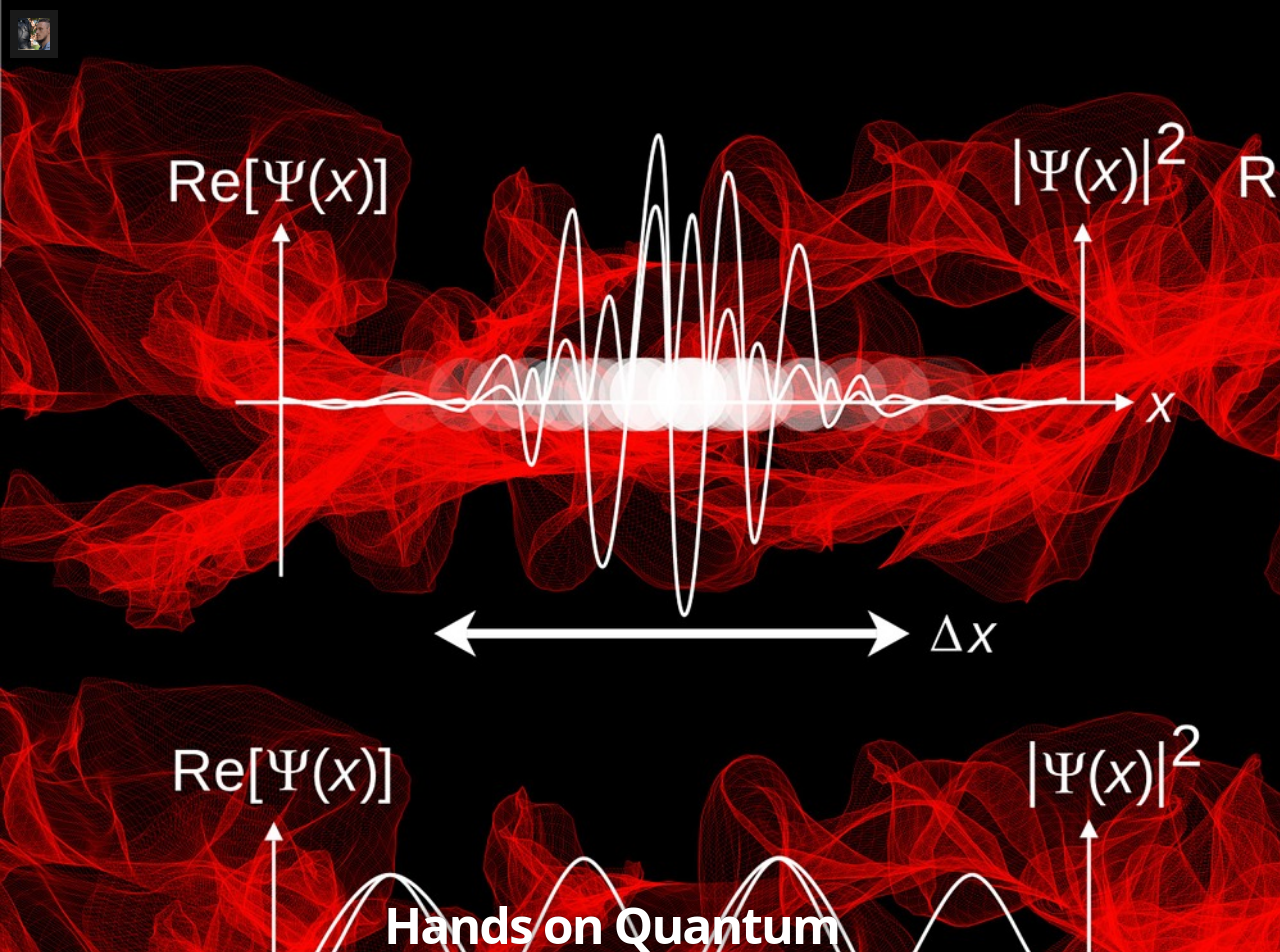
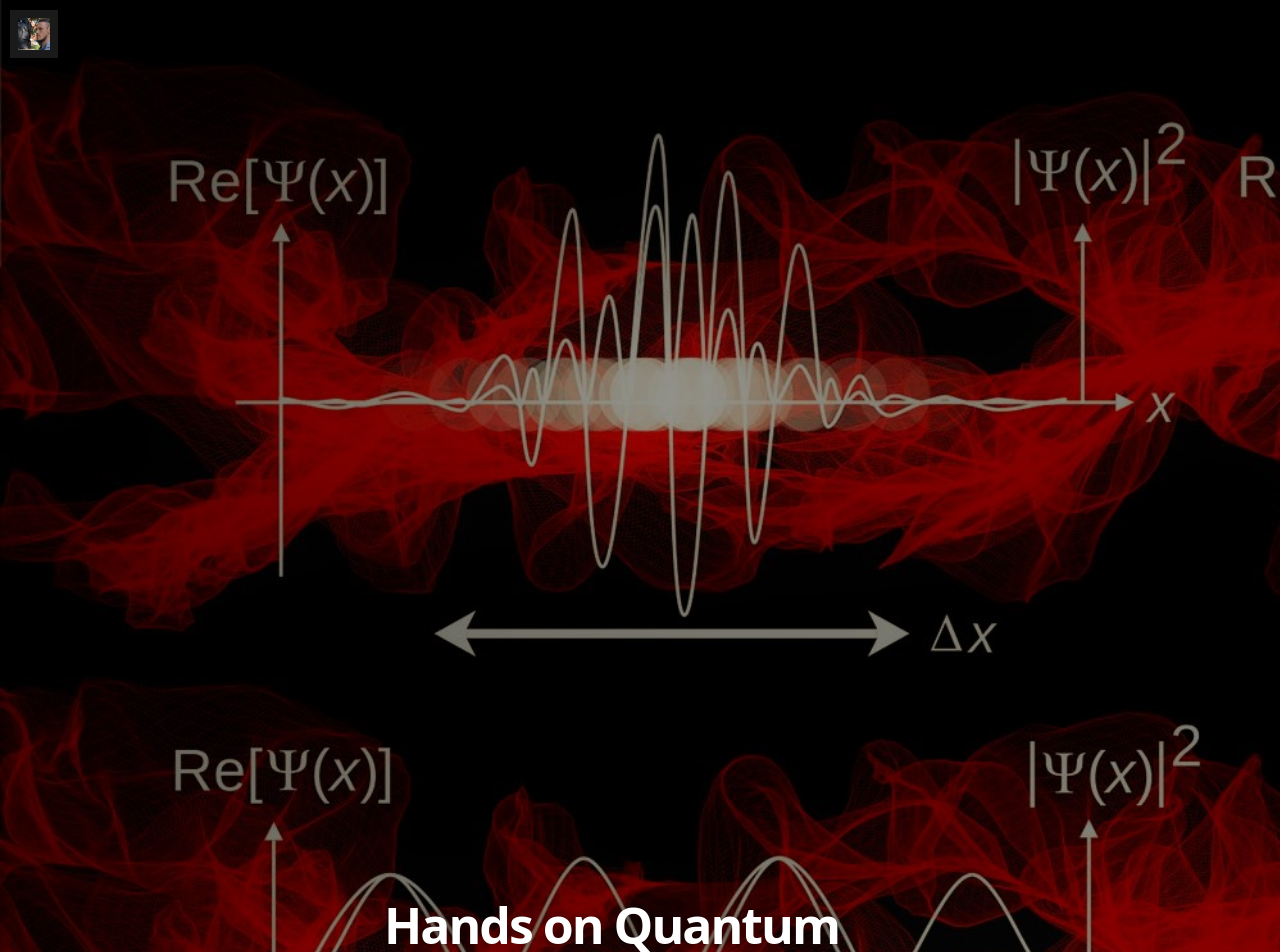
Before and after one commit to ManuNeuro/EmmanuelCalvet, a Jekyll site: the page built from _posts/2022-01-12-quantum-tuto-p1.md, in a window 1280 px wide and 1400 px high. Shown: the top 952 px of the window. Built offline with Jekyll 4.4.1, drawn with Linux system fonts in a browser that asks for light colours; nearby versions of some CDN libraries; some web fonts are replaced; formulas are drawn with MathJax 3; comment, search, counter and statistics services are not loaded.

Commit message:
Few changes to quantum tuto

````diff
--- a/_posts/2022-01-12-quantum-tuto-p1.md
+++ b/_posts/2022-01-12-quantum-tuto-p1.md
@@ -3,36 +3,18 @@
 layout: post
 categories: Finance
 comments: true
-image: /assets/article_images/2022-01-12-quantum-tuto-p1/quantum-cover.jpg
+image: /assets/article_images/2022-01-12-quantum-tuto-p1/quantum-cover-sunscreen.jpg
 ---
 
 # Single-qubit and multi-qubit states, quantum teleportation
 
-
-> Adapted by from Lab 1 of [**Introduction to Quantum Computing and Quantum Hardware**](https://qiskit.org/learn/intro-qc-qh/).
----
-
 In this lab, you will learn how to write `Qiskit` code and investigate single-qubit and multi-qubit states using the `bloch-sphere` and `qpshere` visualization.
 
-
-Before we begin, you will need to install some prerequisites into your environment. Run the cell below to complete these installations. At the end, the cell outputs will be cleared.
-
-
-```python
-from IPython.display import clear_output
-clear_output()
-
-```
-
-
-```python
-# Dependencies
-#!pip install seaborn
-```
+> This tutorial is adapted from Lab 1 of [**Introduction to Quantum Computing and Quantum Hardware**](https://qiskit.org/learn/intro-qc-qh/).
 
 # Single-qubit states
 
-The way we represent a state of a quantum qubit $|\psi\rangle>$ is:
+The way we represent a quantum qubit state $|\psi\rangle>$ is:
 
 $$\sqrt{1-p}\vert0\rangle + e^{i\phi}\sqrt{p}\vert1\rangle$$
 
````
Also changed, not shown: assets/article_images/2022-01-12-quantum-tuto-p1/quantum-cover-sunscreen.jpg (added).
